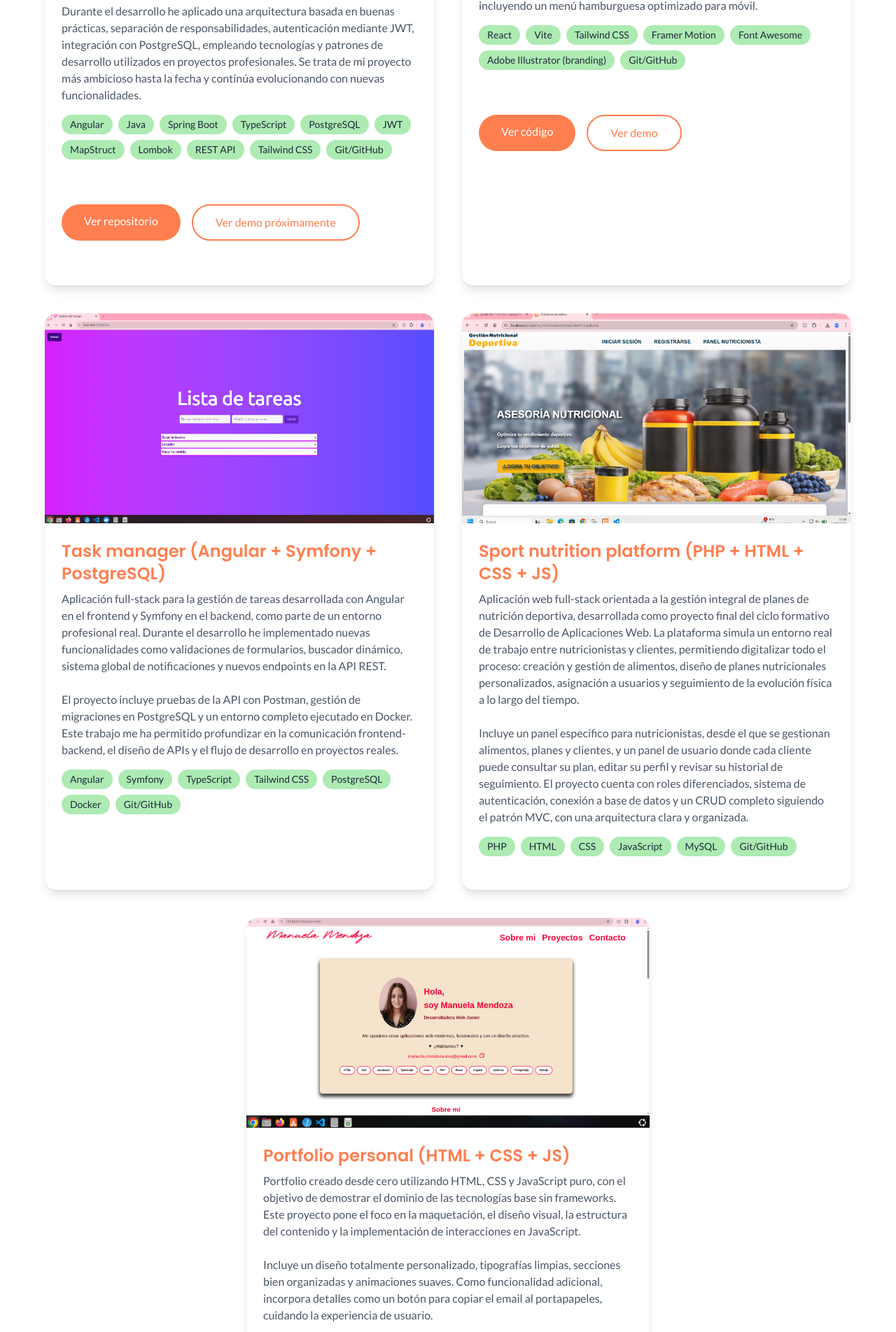
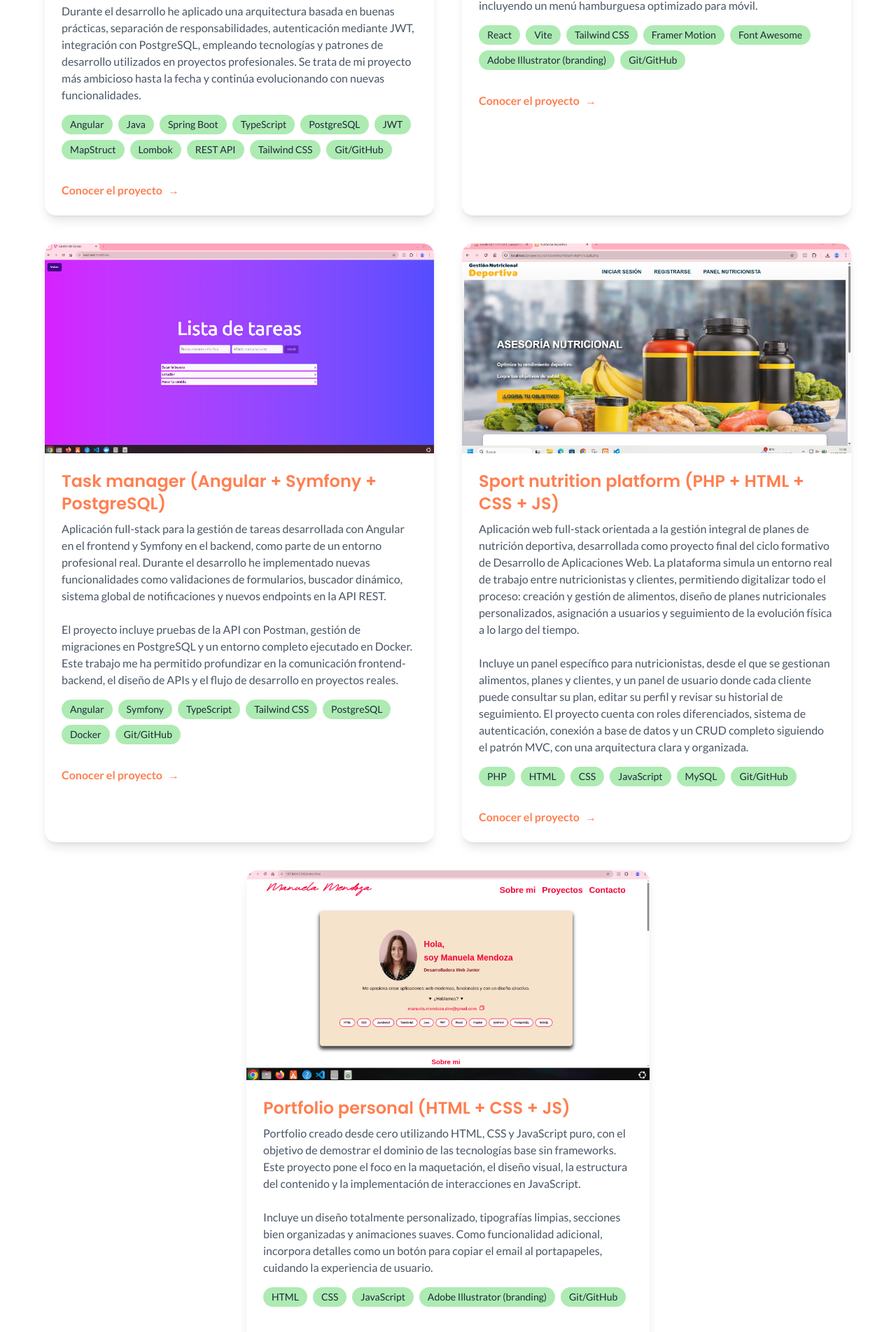
Before and after one commit to manuela217/portfolio-personal-react, a React (Vite) app: page / in a window 1280 px wide. Shown: the part 2888-4792 px from the top of the page at 70% size. Built offline with nearby package versions, Linux system fonts and the light colour scheme.

Commit message:
Make project cards clickable

```diff
--- a/src/components/Projects.jsx
+++ b/src/components/Projects.jsx
@@ -4,6 +4,7 @@ import fotoPortfolio from '../assets/img/proyectoPortfolio.png';
 import fotoGestorTareas from '../assets/img/proyectoGestorTareas.png';
 import fotoECommerce from '../assets/img/proyectoECommerce.png';
 import fotoNutrition from '../assets/img/proyectoNutricion.png';
+import { Link } from "react-router-dom";
 
 export default function Proyects () {
   return (
@@ -13,10 +14,12 @@ export default function Proyects () {
 
       <div className="grid md:grid-cols-2 gap-10 max-w-6xl mx-auto">
 
+
         <motion.div
-          className="bg-white rounded-2xl shadow-lg overflow-hidden hover:shadow-2xl transition-shadow duration-300"
+          className="bg-white rounded-2xl shadow-lg overflow-hidden cursor-pointer hover:shadow-2xl transition-shadow duration-300"
           whileHover={{ scale: 1.02 }}
         >
+          <Link to="/projects/handmade-shop" className="block group">
             <img src={fotoECommerce} alt="Proyecto personal full stack" className="w-full h-[300px] object-cover" />
             <div className="p-6 text-left">
               <h3 className="font-poppins text-2xl font-semibold text-[#FF7F50]"> Handmade Shop Full Stack (Angular + Spring Boot) </h3>
@@ -42,26 +45,21 @@ export default function Proyects () {
                 <span className="bg-[#adebb3] text-gray-800 text-sm px-3 py-1 rounded-full"> Tailwind CSS </span>
                 <span className="bg-[#adebb3] text-gray-800 text-sm px-3 py-1 rounded-full"> Git/GitHub </span>
               </div>
-            <div className="flex gap-4 mt-6">
-              <a
-                href="https://github.com/manuela217/handmade-shop"
-                target="_blank"
-                className="bg-[#FF7F50] text-white px-8 py-3 mt-10 mb-10 rounded-full font-medium transition duration-300 ease-in-out hover:-translate-y-1 hover:scale-105" >
-                Ver repositorio
-              </a>
-              <a
-                href="#"
-                className="bg-white border-2 border-[#FF7F50] text-[#FF7F50] px-8 py-3 mt-10 mb-10 rounded-full font-medium transition duration-300 ease-in-out hover:-translate-y-1 hover:scale-105" >
-                Ver demo próximamente
-              </a>
+              <div className="mt-8 flex items-center font-semibold text-[#FF7F50] transition-colors group-hover:text-[#ff6a3d]">
+                <span> Conocer el proyecto </span>
+                <span className="ml-2 transition-transform duration-300 group-hover:translate-x-2">
+                  →
+                </span>
               </div>
             </div>
+          </Link>
         </motion.div>
 
         <motion.div
-          className="bg-white rounded-2xl shadow-lg overflow-hidden hover:shadow-2xl transition-shadow duration-300"
+          className="bg-white rounded-2xl shadow-lg overflow-hidden cursor-pointer hover:shadow-2xl transition-shadow duration-300"
           whileHover={{ scale: 1.02 }}
         >
+          <Link to="/projects/portfolio-react" className="block group">
             <img src={fotoPortfolioReact} alt="Portfolio personal React" className="w-full h-[300px] object-cover" />
             <div className="p-6 text-left">
               <h3 className="font-poppins text-2xl font-semibold text-[#FF7F50]"> Portfolio personal (React + Vite) </h3>
@@ -82,26 +80,22 @@ export default function Proyects () {
                 <span className="bg-[#adebb3] text-gray-800 text-sm px-3 py-1 rounded-full"> Adobe Illustrator (branding) </span>
                 <span className="bg-[#adebb3] text-gray-800 text-sm px-3 py-1 rounded-full"> Git/GitHub </span>
               </div>
-            <div className="flex gap-4 mt-6">
-              <a
-                href="https://github.com/manuela217/portfolio-personal-react"
-                target="_blank"
-                className="bg-[#FF7F50] text-white px-8 py-3 mt-10 mb-10 rounded-full font-medium transition duration-300 ease-in-out hover:-translate-y-1 hover:scale-105" >
-                Ver código
-              </a>
-              <a
-                href="https://portfolio-manuela-mendoza-barba.netlify.app/"
-                className="bg-white border-2 border-[#FF7F50] text-[#FF7F50] px-8 py-3 mt-10 mb-10 rounded-full font-medium transition duration-300 ease-in-out hover:-translate-y-1 hover:scale-105" >
-                Ver demo
-              </a>
+              <div className="mt-8 flex items-center font-semibold text-[#FF7F50] transition-colors group-hover:text-[#ff6a3d]">
+                <span> Conocer el proyecto </span>
+                <span className="ml-2 transition-transform duration-300 group-hover:translate-x-2">
+                  →
+                </span>
               </div>
             </div>
+            </Link>
         </motion.div>
 
+
         <motion.div
-          className="bg-white rounded-2xl shadow-lg overflow-hidden hover:shadow-2xl transition-shadow duration-300"
+          className="bg-white rounded-2xl shadow-lg overflow-hidden cursor-pointer hover:shadow-2xl transition-shadow duration-300"
           whileHover={{ scale: 1.02 }}
         >
+          <Link to="/projects/task-manager" className="block group">
             <img src={fotoGestorTareas} alt="Proyecto personal full stack" className="w-full h-[300px] object-cover" />
             <div className="p-6 text-left">
               <h3 className="font-poppins text-2xl font-semibold text-[#FF7F50]"> Task manager (Angular + Symfony + PostgreSQL) </h3>
@@ -123,15 +117,22 @@ export default function Proyects () {
                 <span className="bg-[#adebb3] text-gray-800 text-sm px-3 py-1 rounded-full"> Docker </span>
                 <span className="bg-[#adebb3] text-gray-800 text-sm px-3 py-1 rounded-full"> Git/GitHub </span>
               </div>
-            <div className="flex gap-4 mt-6">
+              <div className="mt-8 flex items-center font-semibold text-[#FF7F50] transition-colors group-hover:text-[#ff6a3d]">
+                <span> Conocer el proyecto </span>
+                <span className="ml-2 transition-transform duration-300 group-hover:translate-x-2">
+                  →
+                </span>
               </div>
             </div>
+          </Link>
         </motion.div>
 
+
         <motion.div
-          className="bg-white rounded-2xl shadow-lg overflow-hidden hover:shadow-2xl transition-shadow duration-300"
+          className="bg-white rounded-2xl shadow-lg overflow-hidden cursor-pointer hover:shadow-2xl transition-shadow duration-300"
           whileHover={{ scale: 1.02 }}
         >
+          <Link to="/projects/sport-nutrition" className="block group">
             <img src={fotoNutrition} alt="Proyecto personal full stack" className="w-full h-[300px] object-cover" />
             <div className="p-6 text-left">
               <h3 className="font-poppins text-2xl font-semibold text-[#FF7F50]"> Sport nutrition platform (PHP + HTML + CSS + JS) </h3>
@@ -154,15 +155,22 @@ export default function Proyects () {
                 <span className="bg-[#adebb3] text-gray-800 text-sm px-3 py-1 rounded-full"> MySQL </span>
                 <span className="bg-[#adebb3] text-gray-800 text-sm px-3 py-1 rounded-full"> Git/GitHub </span>
               </div>
-            <div className="flex gap-4 mt-6">
+              <div className="mt-8 flex items-center font-semibold text-[#FF7F50] transition-colors group-hover:text-[#ff6a3d]">
+                <span> Conocer el proyecto </span>
+                <span className="ml-2 transition-transform duration-300 group-hover:translate-x-2">
+                  →
+                </span>
               </div>
             </div>
+          </Link>
         </motion.div>
 
+
         <motion.div
-          className="bg-white rounded-2xl shadow-lg overflow-hidden hover:shadow-2xl transition-shadow duration-300 md:col-span-2 mx-auto max-w-xl"
+          className="bg-white rounded-2xl shadow-lg overflow-hidden cursor-pointer hover:shadow-2xl transition-shadow duration-300 md:col-span-2 mx-auto max-w-xl"
           whileHover={{ scale: 1.02 }}
         >
+          <Link to="/projects/portfolio-personal" className="block group">
             <img src={fotoPortfolio} alt="Portfolio personal" className="w-full h-[300px] object-cover" />
             <div className="p-6 text-left">
               <h3 className="font-poppins text-2xl font-semibold text-[#FF7F50]"> Portfolio personal (HTML + CSS + JS) </h3>
@@ -182,20 +190,14 @@ export default function Proyects () {
                 <span className="bg-[#adebb3] text-gray-800 text-sm px-3 py-1 rounded-full"> Adobe Illustrator (branding) </span>
                 <span className="bg-[#adebb3] text-gray-800 text-sm px-3 py-1 rounded-full"> Git/GitHub </span>
               </div>
-            <div className="flex gap-4 mt-6">
-              <a
-                href="https://github.com/manuela217/portfolio-personal"
-                target="_blank"
-                className="bg-[#FF7F50] text-white px-8 py-3 mt-10 mb-10 rounded-full font-medium transition duration-300 ease-in-out hover:-translate-y-1 hover:scale-105" >
-                Ver código
-              </a>
-              <a
-                href="https://portfolio-manuela-mendoza.netlify.app/"
-                className="bg-white border-2 border-[#FF7F50] text-[#FF7F50] px-8 py-3 mt-10 mb-10 rounded-full font-medium transition duration-300 ease-in-out hover:-translate-y-1 hover:scale-105" >
-                Ver demo
-              </a>
+              <div className="mt-8 flex items-center font-semibold text-[#FF7F50] transition-colors group-hover:text-[#ff6a3d]">
+                <span> Conocer el proyecto </span>
+                <span className="ml-2 transition-transform duration-300 group-hover:translate-x-2">
+                  →
+                </span>
               </div>
             </div>
+          </Link>
         </motion.div>
 
       </div>
```
Lines whose indentation alone changed are shown as unchanged.
